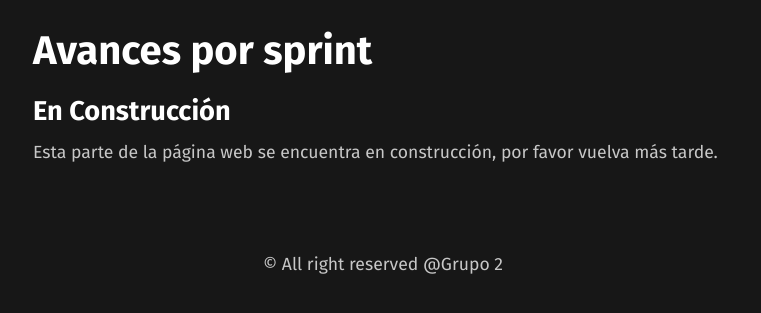
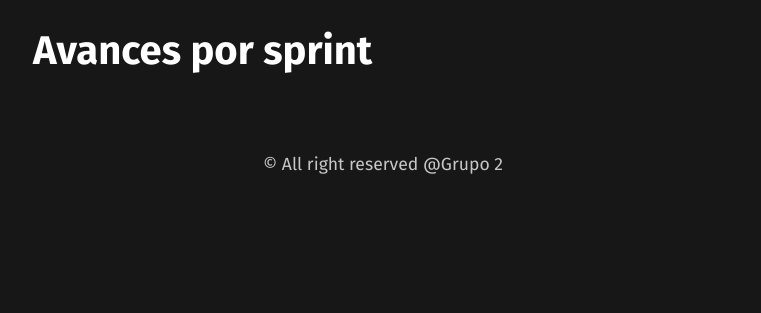
Before and after one commit to AnLiu69/blog_software_merma, an Astro site: page /posts/AvanceSprint in a window 1280 px wide. Shown: the part 55-368 px from the top of the page, without its empty margins (257-1018 px from the left). Built offline with nearby package versions, Linux system fonts and the light colour scheme; Astro itself is replaced by a stand-in of ours.

Commit message:
Construccion eliminada

```diff
--- a/src/pages/posts/AvanceSprint.md
+++ b/src/pages/posts/AvanceSprint.md
@@ -3,7 +3,3 @@ layout: ../../layouts/MarkDownPostLayout.astro
 title: "Avances por sprint"
 order: 6
 ---
-
-### En Construcción
-
-Esta parte de la página web se encuentra en construcción, por favor vuelva más tarde.
```
